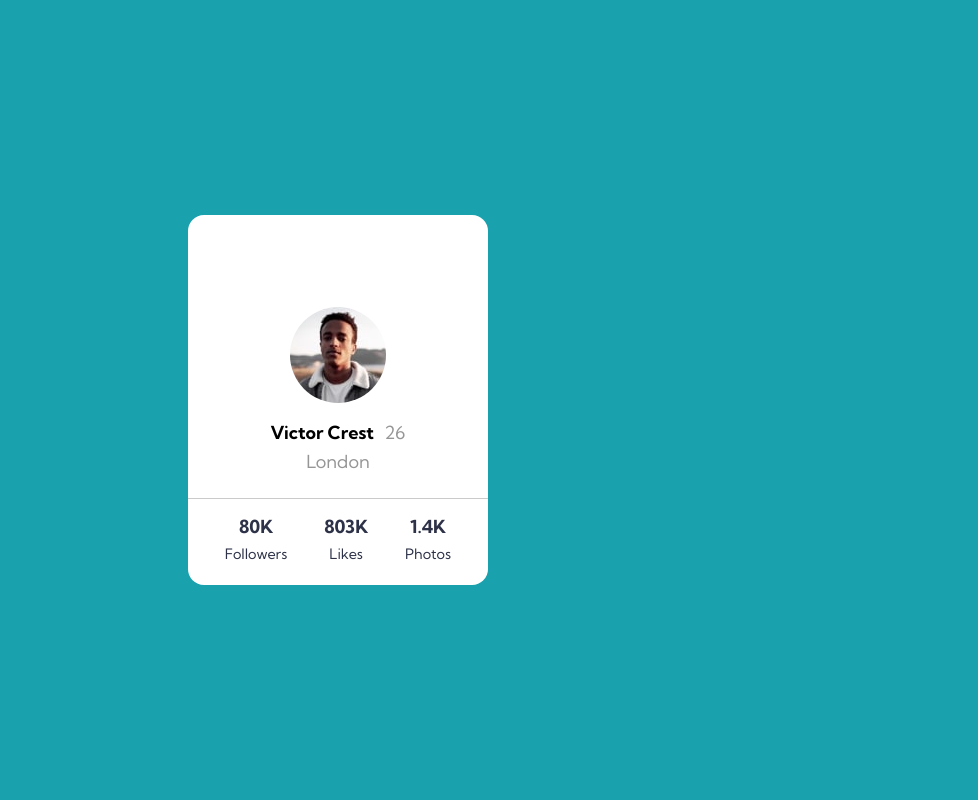
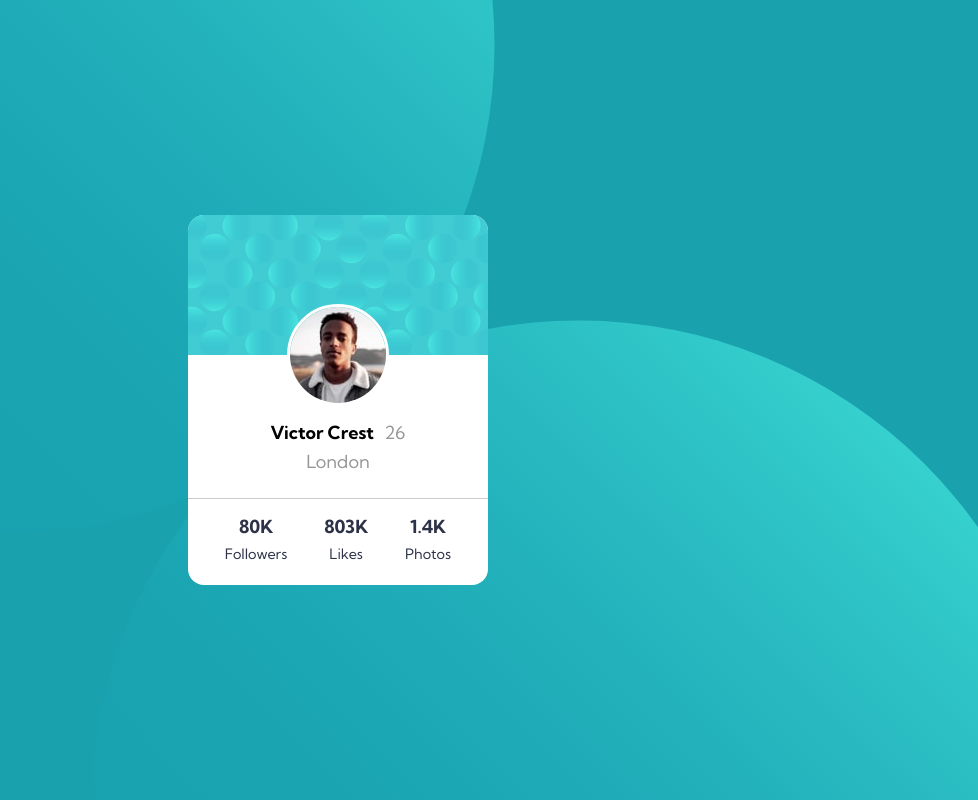
Before and after one commit to Brandon010917/profile-card-component-main, a plain HTML site: page index.html in a window 1280 px wide. Shown: the whole page, without its empty margins (302-1280 px from the left). Drawn offline with Linux system fonts and the light colour scheme; the site is published under a folder, as on GitHub Pages, so addresses that start at the root find nothing.

Commit message:
Update styles.css

```diff
--- a/css/styles.css
+++ b/css/styles.css
@@ -25,7 +25,7 @@ body {
   place-items: center;
   min-height: 100vh;
   width: 100vw;
-  background-image: url('/images/bg-pattern-top.svg'), url('/images/bg-pattern-top.svg');
+  background-image: url('../images/bg-pattern-top.svg'), url('../images/bg-pattern-top.svg');
   background-repeat: no-repeat;
   overflow: hidden;
   background-position: 140% 210%, -40% -125%;
@@ -47,7 +47,7 @@ body {
 }
 
 .card__header {
-  background-image: url('/images/bg-pattern-card.svg');
+  background-image: url('../images/bg-pattern-card.svg');
   height: 140px;
   background-repeat: no-repeat;
   position: relative;
```
